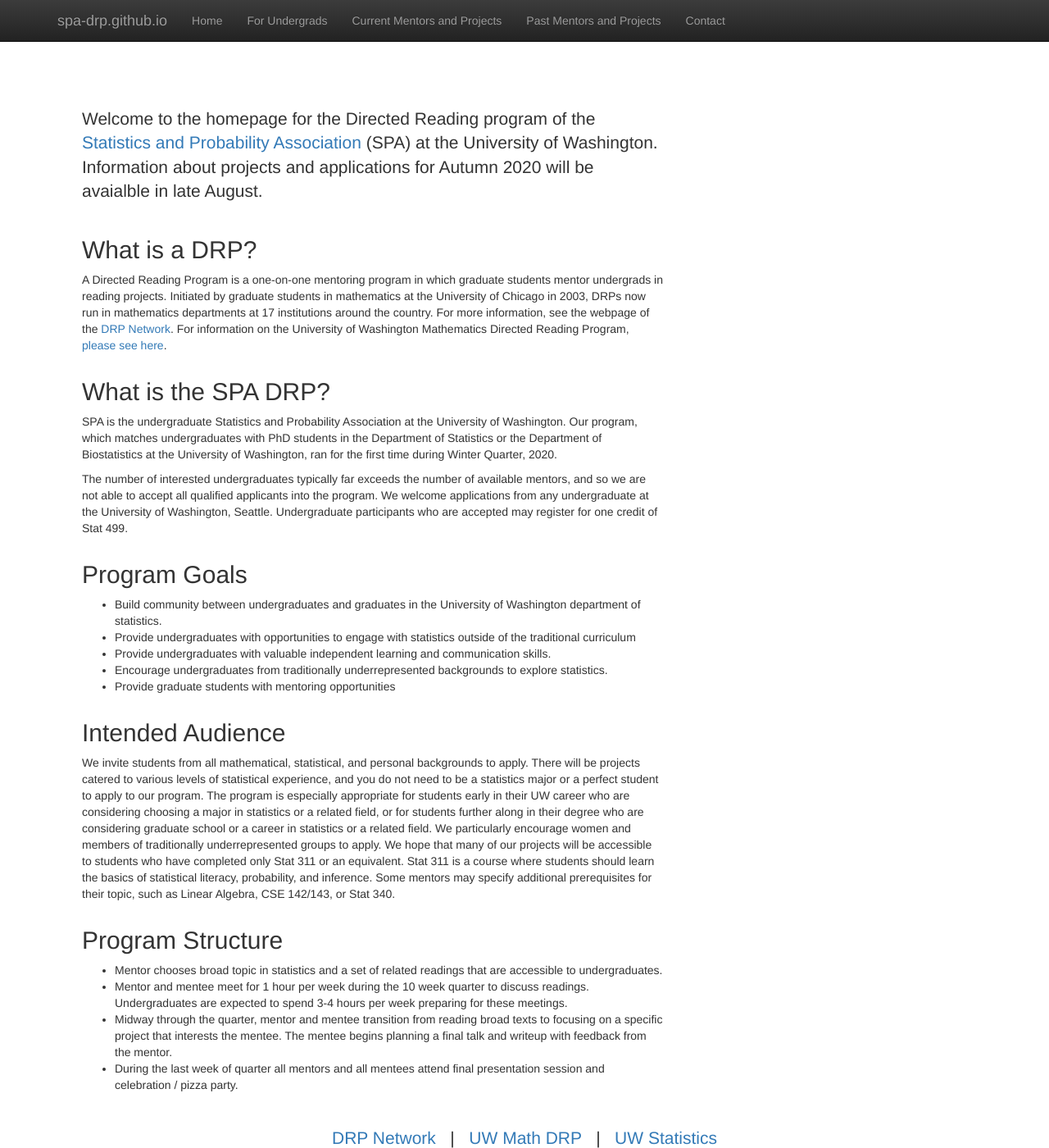
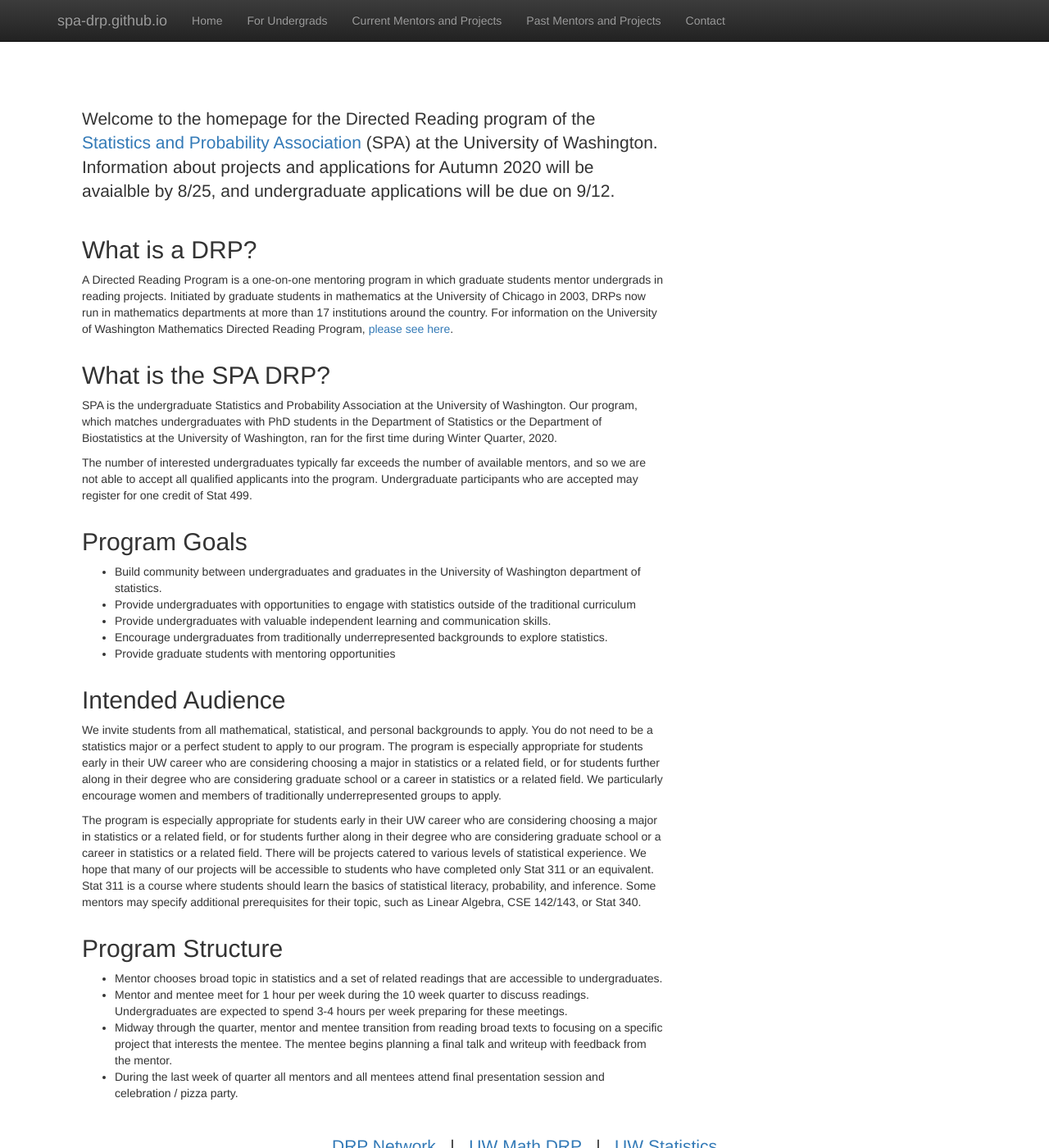
Before and after one commit to SPA-DRP/spa-drp.github.io, a Jekyll site: the page built from index.html, in a window 1280 px wide and 1400 px high. Shown: the whole window at 82% size. Built offline with Jekyll 4.4.1, drawn with Linux system fonts in a browser that asks for light colours; nearby versions of some CDN libraries; library files that are not in the unit come from our copies.

Commit message:
updated hompage

```diff
--- a/index.html
+++ b/index.html
@@ -10,7 +10,7 @@
   Welcome to the homepage for the Directed Reading program of the <a href = "http://students.washington.edu/spassc/">Statistics and Probability Association</a>
   (SPA) at the University of Washington.
     Information about projects and applications for Autumn 2020 will
-    be avaialble in late August.
+    be avaialble by 8/25, and undergraduate applications will be due on 9/12.
   </p>
 <!--   <p class = "lead", style="font-size:180%;">
     <center>
@@ -26,9 +26,8 @@
   <p>
  A Directed Reading Program is a one-on-one mentoring program in which graduate students mentor
  undergrads in reading projects. Initiated by graduate students in mathematics at the
- University of Chicago in 2003, DRPs now run in mathematics departments at 17 institutions around
- the country. For more information, see the webpage of the <a href = "https://www.drp-network.org/"> DRP Network</a>.
-    For information on the University of Washington Mathematics Directed Reading Program, <a href = "https://sites.uw.edu/wdrp/"> please see here</a>.
+ University of Chicago in 2003, DRPs now run in mathematics departments at more than 17 institutions around
+ the country. For information on the University of Washington Mathematics Directed Reading Program, <a href = "https://sites.uw.edu/wdrp/"> please see here</a>.
   </p>
   </div>
 <div class="col-md-8">
@@ -39,7 +38,8 @@
   ran for the first time during Winter Quarter, 2020.
 </p>
 <p>
-The number of interested undergraduates typically far exceeds the number of available mentors, and so we are not able to accept all qualified applicants into the program. We welcome applications from any undergraduate at the University of Washington, Seattle. Undergraduate participants who are accepted may register for one credit of Stat 499.
+The number of interested undergraduates typically far exceeds the number of available mentors, and so we are not able to accept all qualified applicants into the program.
+Undergraduate participants who are accepted may register for one credit of Stat 499.
 </p>
 </div>
 <div class="col-md-8">
@@ -62,10 +62,16 @@
 <p>
   We invite students
     from all mathematical, statistical, and personal backgrounds
-    to apply. There will be projects catered to various levels of
-    statistical experience, and you do not need to be a statistics major or a perfect student to apply to our program. The program is especially appropriate for students early in their UW career who are considering choosing a major in statistics or a related field, or for students further along in their degree who are considering graduate school or a career in statistics or a related field.
+    to apply. You do not need to be a statistics major or a perfect student to apply to our program. The program is especially appropriate for students early in their UW career who are considering choosing a major in statistics or a related field, or for students further along in their degree who are considering graduate school or a career in statistics or a related field.
 We particularly encourage women and members of traditionally underrepresented groups to apply.
- We hope that many of our projects will be accessible to students who have completed only Stat 311 or an equivalent. Stat 311
+</p>
+<p>
+  The program is especially appropriate for students early in their UW career
+  who are considering choosing a major in statistics or a related field,
+   or for students further along in their degree who are considering graduate school or a
+   career in statistics or a related field.
+There will be projects catered to various levels of
+  statistical experience. We hope that many of our projects will be accessible to students who have completed only Stat 311 or an equivalent. Stat 311
   is a course where students should learn the basics of statistical literacy, probability, and inference.
    Some mentors may specify additional prerequisites for their topic, such as Linear Algebra, CSE 142/143,
   or Stat 340.
```
